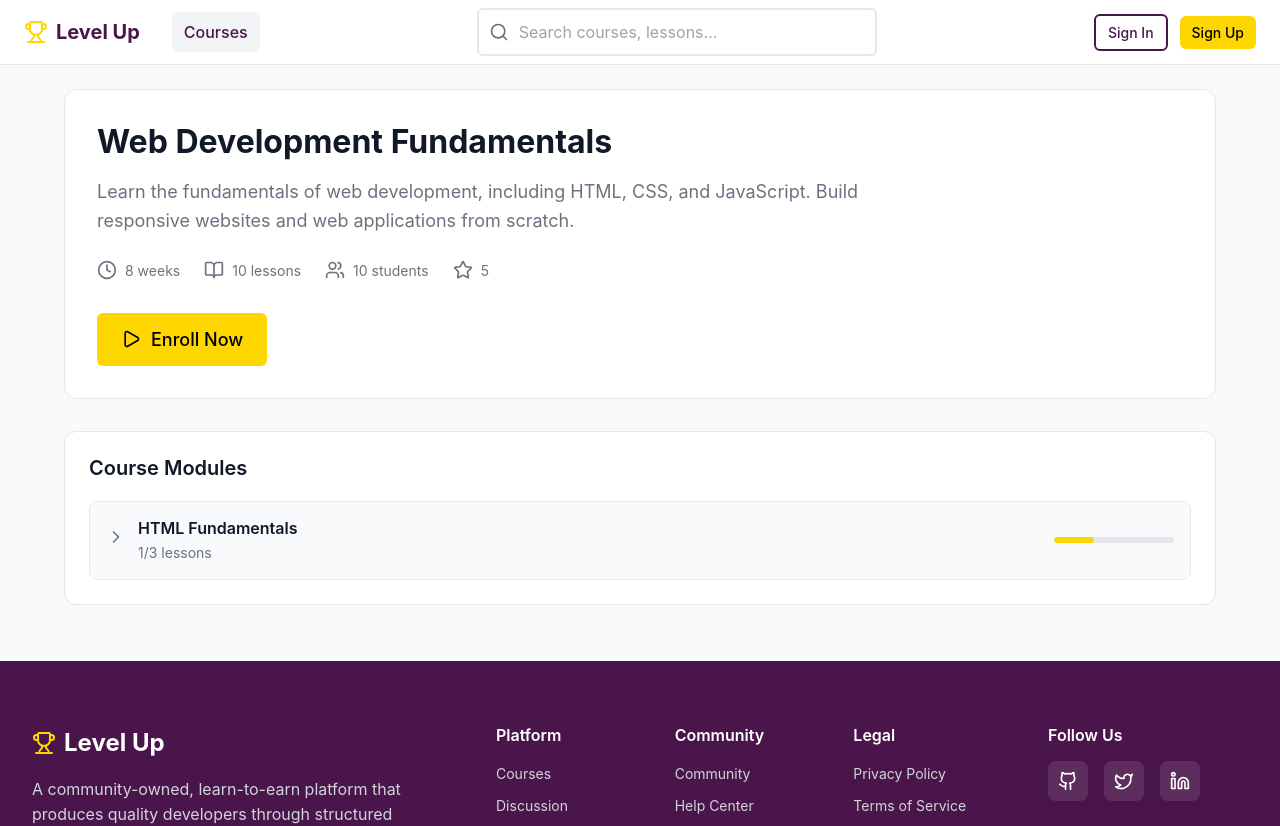
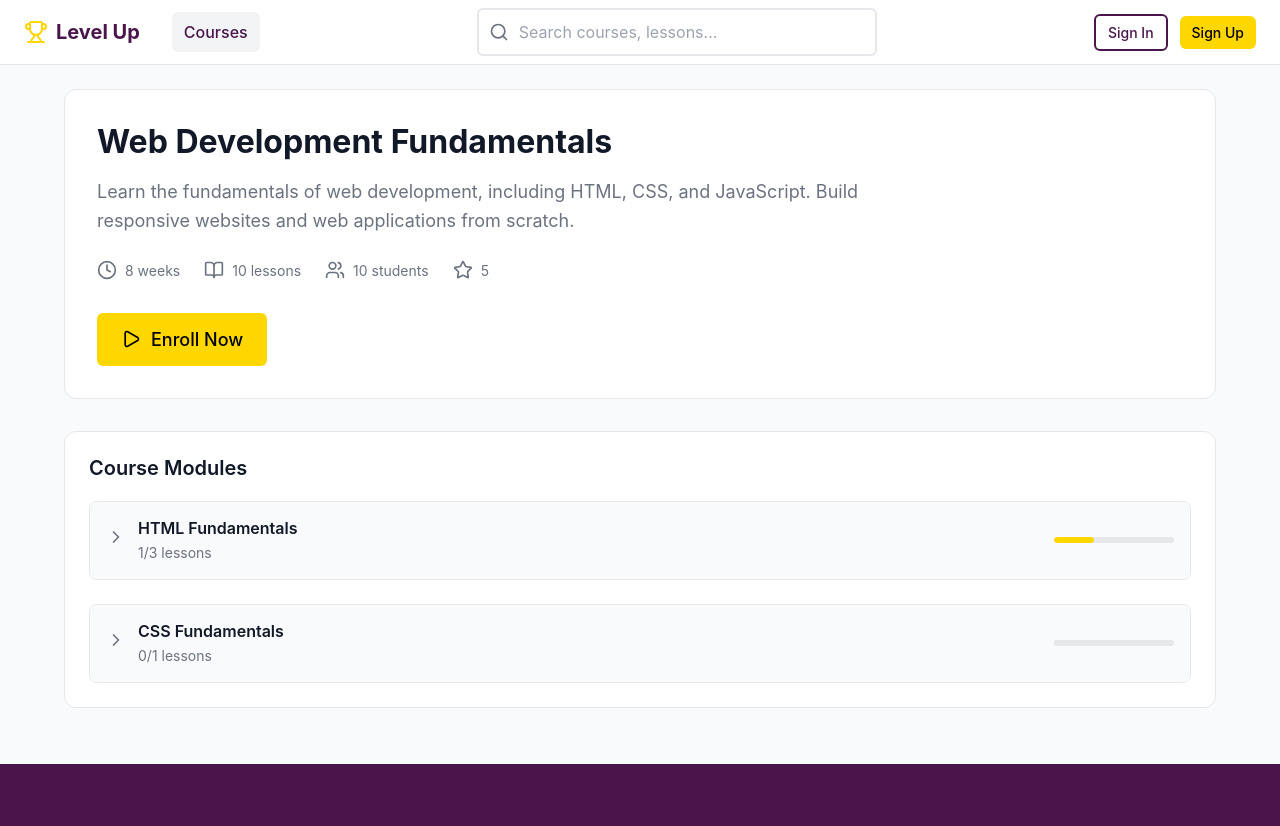
Before and after one commit to Mbfreed/levelup-curriculum, a React (Vite) app: page /courses/1 in a window 1280 px wide. Shown: the top 826 px of the page. Built offline with nearby package versions, Linux system fonts and the light colour scheme.

Commit message:
Add new markdown files for HTML and CSS lessons, update courses.json to include lesson details and integrate MarkdownLoader in LessonViewer

```diff
--- a/src/components/MarkdownLoader/MarkdownLoader.jsx
+++ b/src/components/MarkdownLoader/MarkdownLoader.jsx
@@ -1,4 +1,6 @@
 import { useEffect, useState } from "react";
+import ReactMarkdown from "react-markdown";
+import Card from "../Card/Card";
 
 export const MarkdownLoader = ({ path }) => {
   const [markdownContent, setMarkdownContent] = useState("");
@@ -6,9 +8,16 @@ export const MarkdownLoader = ({ path }) => {
   useEffect(() => {
     fetch(path)
       .then((response) => response.text())
-      .then((text) => setMarkdownContent(text))
+      .then((text) => {
+        console.log(text);
+        setMarkdownContent(text);
+      })
       .catch((err) => console.error(err));
   }, [path]);
 
-  return <ReactMarkdown>{markdownContent}</ReactMarkdown>;
+  return (
+    <Card>
+      <ReactMarkdown>{markdownContent}</ReactMarkdown>;
+    </Card>
+  );
 };
--- a/src/courses.json
+++ b/src/courses.json
@@ -21,28 +21,114 @@
           "description": "Learn the basics of HTML, the standard markup language for creating web pages.",
           "lessons": [
             {
-              "id": "1",
+              "id": "1-1",
               "title": "Getting Started with HTML",
               "duration": "45 min",
               "isCompleted": true,
               "isLocked": true,
-              "courseContent": "./courses/web-development-fundamentals/html-fundamentals/html-elements-and-attributes.md"
+              "type": "lessons",
+              "courseContent": "/courses/web-development-fundamentals/html-fundamentals/html-elements-and-attributes.md"
             },
             {
-              "id": "2",
+              "id": "1-2",
               "title": "HTML Elements and Structure",
               "duration": "20 min",
               "isCompleted": false,
               "isLocked": true,
-              "courseContent": "./courses/web-development-fundamentals/html-fundamentals/html-elements-and-attributes.md"
+              "type": "lessons",
+              "courseContent": "/courses/web-development-fundamentals/html-fundamentals/html-form-assignment.md"
             },
             {
-              "id": "3",
+              "id": "1-3",
               "title": "Creating Links and Lists",
               "duration": "15 min",
               "isCompleted": false,
               "isLocked": true,
-              "courseContent": "./courses/web-development-fundamentals/html-fundamentals/html-elements-and-attributes.md"
+              "type": "assignment",
+              "courseContent": "/courses/web-development-fundamentals/html-fundamentals/introduction-to-html.md"
+            }
+          ]
+        },
+        {
+          "1d": "2",
+          "title": "CSS Fundamentals",
+          "description": "Learn the basics of CSS, the standard tool for styling web pages.",
+          "lessons": [
+            {
+              "id": "2-1",
+              "title": "Getting Started with CSS",
+              "duration": "10 min",
+              "isCompleted": false,
+              "isLocked": false,
+              "type": "assignment",
+              "courseContent": "./courses/web-development-fundamentals/css-styling/intro-to-css.md"
+            }
+          ]
+        }
+      ]
+    },
+    {
+      "id": "2",
+      "title": "Data Science Basics",
+      "description": "An introductory course to Data Science covering essential concepts, tools, and techniques used in the field. Learn about data analysis, visualization, and machine learning.",
+      "image": "data-science.jpg",
+      "tags": ["Data Science", "Python", "Machine Learning"],
+      "price": 0,
+      "rating": 4.1,
+      "duration": "8 weeks",
+      "thumbnail": "/api/placeholder/300/200",
+      "url": "/courses/web-development-fundamentals",
+      "totalLessons": 12,
+      "level": "Intermediate",
+      "isEnrolled": true,
+      "modules": [
+        {
+          "1d": "1",
+          "title": "HTML Fundamentals",
+          "description": "Learn the basics of HTML, the standard markup language for creating web pages.",
+          "lessons": [
+            {
+              "id": "1-1",
+              "title": "Getting Started with HTML",
+              "duration": "45 min",
+              "isCompleted": true,
+              "isLocked": true,
+              "type": "lessons",
+              "courseContent": "/courses/web-development-fundamentals/html-fundamentals/html-elements-and-attributes.md"
+            },
+            {
+              "id": "1-2",
+              "title": "HTML Elements and Structure",
+              "duration": "20 min",
+              "isCompleted": false,
+              "isLocked": true,
+              "type": "lessons",
+              "courseContent": "/courses/web-development-fundamentals/html-fundamentals/html-form-assignment.md"
+            },
+            {
+              "id": "1-3",
+              "title": "Creating Links and Lists",
+              "duration": "15 min",
+              "isCompleted": false,
+              "isLocked": true,
+              "type": "assignment",
+              "courseContent": "/courses/web-development-fundamentals/html-fundamentals/introduction-to-html.md"
+            }
+          ]
+        },
+        {
+          "1d": "2",
+          "title": "CSS Fundamentals",
+          "description": "Learn the basics of CSS, the standard tool for styling web pages.",
+          "lessons": [
+            {
+              "id": "2-1",
+              "title": "Getting Started with CSS",
+              "duration": "10 min",
+              "isCompleted": false,
+              "isLocked": false,
+              "type": "assignment",
+              "courseContent": "./courses/web-development-fundamentals/css-styling/intro-to-css.md"
             }
           ]
         }
--- a/src/pages/CourseDetail/CourseDetail.jsx
+++ b/src/pages/CourseDetail/CourseDetail.jsx
@@ -23,7 +23,7 @@ import courses from "../../courses.json";
 
 const CourseDetail = () => {
   const { courseId } = useParams();
-  const { getCourseById, enrollInCourse, getAllLessons } = useCourse();
+  const { enrollInCourse, getAllLessons } = useCourse();
   const navigate = useNavigate();
   const [expandedModules, setExpandedModules] = useState({});
 
--- a/src/pages/LessonViewer/LessonViewer.jsx
+++ b/src/pages/LessonViewer/LessonViewer.jsx
@@ -25,7 +25,8 @@ import ReviewRequestsModal from "../../components/ReviewRequestsModal/ReviewRequ
 import SubmissionsModal from "../../components/SubmissionsModal/SubmissionsModal";
 import Modal from "../../components/Modal/Modal";
 import styles from "./LessonViewer.module.css";
-import coursesData from "../../courses.json";
+import courses from "../../courses.json";
+import { MarkdownLoader } from "../../components/MarkdownLoader/MarkdownLoader";
 
 const LessonViewer = () => {
   const { courseId, lessonId } = useParams();
@@ -42,17 +43,28 @@ const LessonViewer = () => {
   } = useCourse();
   const navigate = useNavigate();
 
-  const course = getCourseById(courseId);
+  // const course = getCourseById(courseId);
   const lesson = getLessonById(courseId, lessonId);
   const [showSubmissionForm, setShowSubmissionForm] = useState(false);
   const [showReviewRequestForm, setShowReviewRequestForm] = useState(false);
   const [showReviewRequests, setShowReviewRequests] = useState(false);
   const [showSubmissions, setShowSubmissions] = useState(false);
   const [expandedModules, setExpandedModules] = useState({});
+  const [lessonContent, setLessonContent] = useState("");
 
-  useEffect(() => {
-    console.log("Courses data:", coursesData);
-  }, []);
+  const coursesData = courses.courses;
+  const course = coursesData.find((c) => c.id === courseId);
+  if (course) {
+    for (const module in coursesData.module) {
+      const lesson = module.find((l) => l.id === lessonId);
+      if (lesson) {
+        setLessonContent(lesson);
+        break;
+      }
+    }
+  }
+
+  // useEffect(() => {}, []);
 
   const handleMarkComplete = () => {
     if (!lesson.isCompleted) {
@@ -144,6 +156,7 @@ const LessonViewer = () => {
 
       <div className={styles.content}>
         <div className={styles.lessonContent}>
+          <MarkdownLoader path={lessonContent.courseContent} />
           <LessonCard
             lesson={lesson}
             courseId={courseId}
```
Also changed, not shown: public/courses/web-development-fundamentals/html-fundamentals/html-elements-and-attributes.md (added, +5 -0 lines), public/courses/web-development-fundamentals/css-styling/intro-to-css.md (added), public/courses/web-development-fundamentals/html-fundamentals/html-form-assignments.md (added), public/courses/web-development-fundamentals/html-fundamentals/introduction-to-html.md (added).
